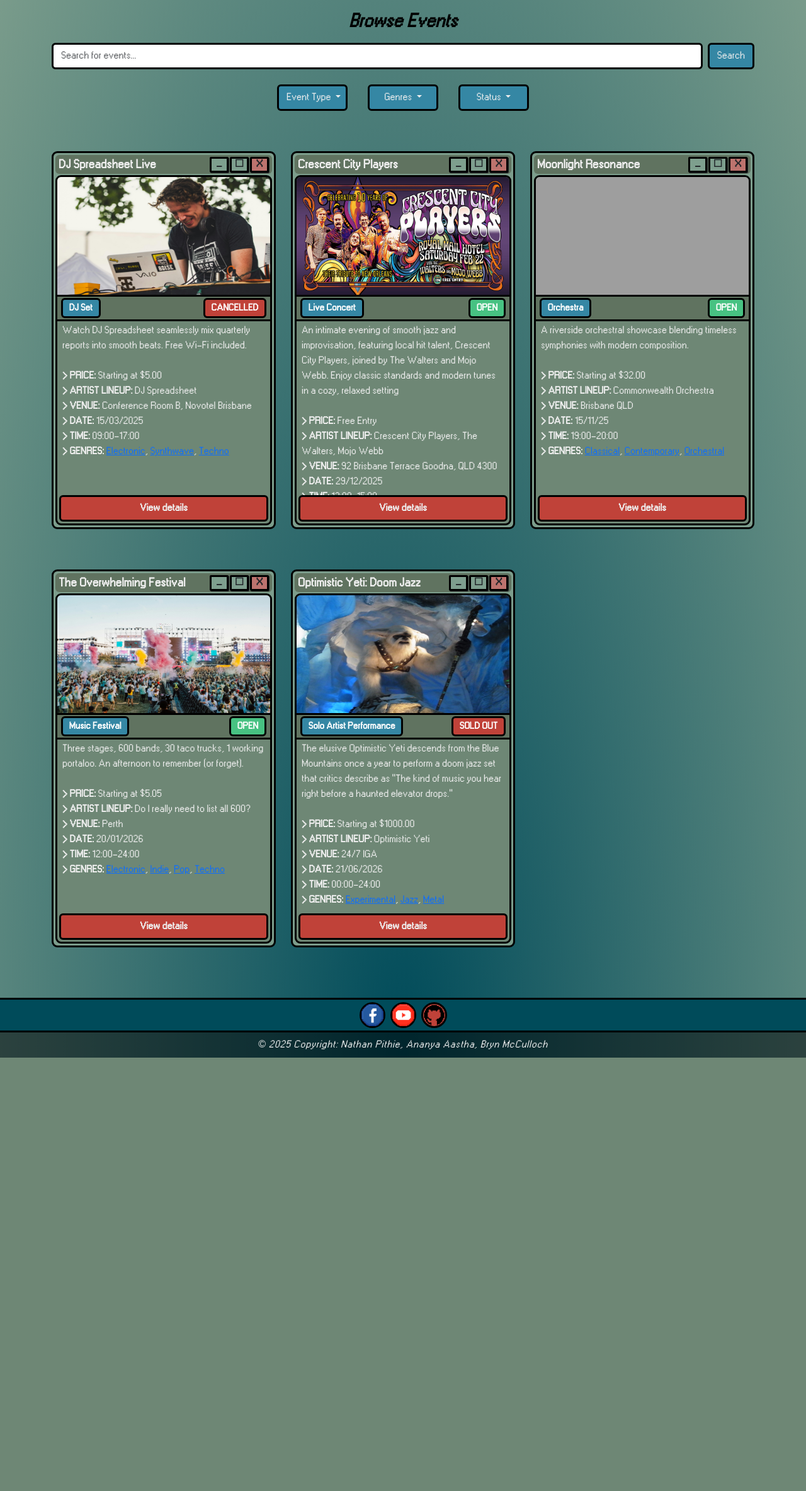
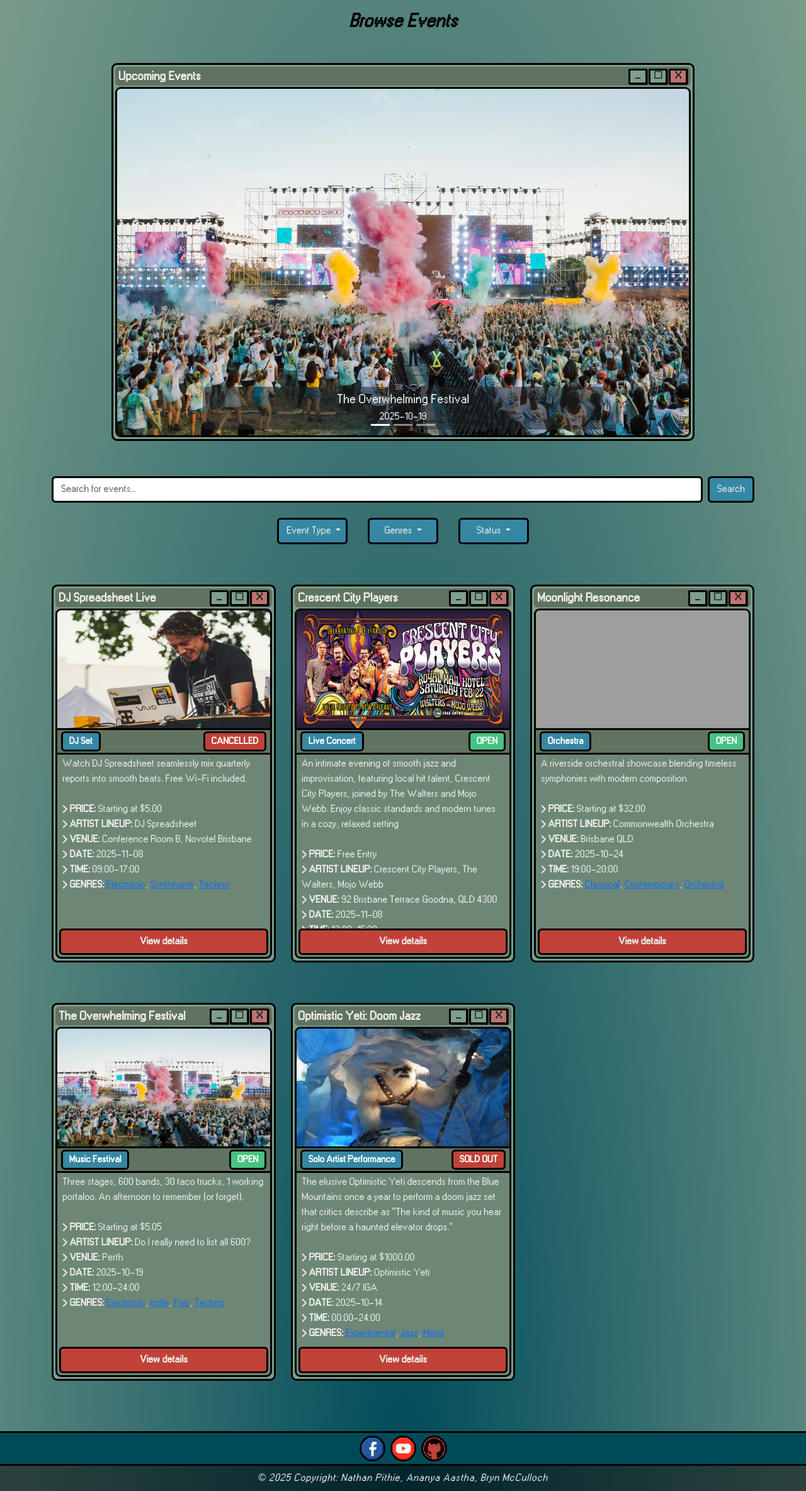
Before and after one commit to RedNate22/IAB207_A2_Group49, a Flask app: page / in a window 1280 px wide. Shown: the part 79-2446 px from the top of the page at 63% size. Before the commit the page ends 1758 px from the top, so only its background shows below. Run offline with Flask 3, Linux system fonts and the light colour scheme; some libraries are stand-ins or nearby versions; grey boxes are pictures that could not be loaded.

Commit message:
added new feature on landing page

```diff
--- a/club95/__init__.py
+++ b/club95/__init__.py
@@ -1,4 +1,5 @@
 # import flask - from 'package' import 'Class'
+from datetime import datetime, timedelta
 from flask import Flask, app, render_template
 from flask_bootstrap import Bootstrap5
 from flask_sqlalchemy import SQLAlchemy
@@ -298,7 +299,7 @@ def populate_database(app: Flask) -> None:
             "title": "DJ Spreadsheet Live",
             "type": "DJ Set",
             "status": "CANCELLED",
-            "date": "15/03/2025",
+            "date": (datetime.now() + timedelta(days=30)).strftime("%Y-%m-%d"),
             "description": "Watch DJ Spreadsheet seamlessly mix quarterly reports into smooth beats. Free Wi-Fi included.",
             "start_time": "09:00",
             "end_time": "17:00",
@@ -315,7 +316,7 @@ def populate_database(app: Flask) -> None:
             "title": "Crescent City Players",
             "type": "Live Concert",
             "status": "OPEN",
-            "date": "29/12/2025",
+            "date": (datetime.now() + timedelta(days=30)).strftime("%Y-%m-%d"),
             "description":
                "An intimate evening of smooth jazz and improvisation, featuring local hit talent, " +
                "Crescent City Players, joined by The Walters and Mojo Webb. Enjoy classic standards and modern tunes " +
@@ -330,7 +331,7 @@ def populate_database(app: Flask) -> None:
                {"tier": "1", "price": 0.00, "perks": "", "qty": 30},
                {"tier": "2", "price": 7.99, "perks": "1 free drink of choice", "qty": 20},
                {"tier": "3", "price": 14.99, "perks": "2 free drinks of choice", "qty": 10},
-               {"tier": "4", "price": 24.99, "perks": "2 free drinks of chocie & priority seating", "qty": 5},
+               {"tier": "4", "price": 24.99, "perks": "2 free drinks of choice & priority seating", "qty": 5},
                {"tier": "5", "price": 49.99, "perks": "VIP (unlimited drinks, meet and greet with the bands)", "qty": 1},
             ],
          },
@@ -339,7 +340,7 @@ def populate_database(app: Flask) -> None:
             "title": "Moonlight Resonance",
             "type": "Orchestra",
             "status": "OPEN",
-            "date": "15/11/25",
+            "date": (datetime.now() + timedelta(days=15)).strftime("%Y-%m-%d"),
             "description":
                "A riverside orchestral showcase blending timeless symphonies " +
                "with modern composition.",
@@ -358,7 +359,7 @@ def populate_database(app: Flask) -> None:
             "title": "The Overwhelming Festival",
             "type": "Music Festival",
             "status": "OPEN",
-            "date": "20/01/2026",
+            "date": (datetime.now() + timedelta(days=10)).strftime("%Y-%m-%d"),
             "description":
                "Three stages, 600 bands, 30 taco trucks, 1 working portaloo. " +
                "An afternoon to remember (or forget).",
@@ -378,7 +379,7 @@ def populate_database(app: Flask) -> None:
             "title": "Optimistic Yeti: Doom Jazz",
             "type": "Solo Artist Performance",
             "status": "SOLD OUT",
-            "date": "21/06/2026",
+            "date": (datetime.now() + timedelta(days=5)).strftime("%Y-%m-%d"),
             "description":
                "The elusive Optimistic Yeti descends from the Blue Mountains once a year to " +
                "perform a doom jazz set that critics describe as \"The kind of music you hear " +
@@ -398,7 +399,7 @@ def populate_database(app: Flask) -> None:
             "title": "Sydney Indie Nights: Local Showcase",
             "type": "Live Concert",
             "status": "INACTIVE",
-            "date": "05/01/2025",
+            "date": (datetime.now() + timedelta(days=3)).strftime("%Y-%m-%d"),
             "description": "A lineup of Sydney's top emerging indie and alternative bands, " +
             "offerning an energetic night of original music and live performances.",
             "start_time": "20:00",
--- a/club95/home.py
+++ b/club95/home.py
@@ -1,6 +1,7 @@
 import re
 from flask import Blueprint, render_template, request, redirect, url_for, flash
 from sqlalchemy import func
+from datetime import date, datetime
 from .models import Artist, Event, Genre, Ticket, Venue
 from . import db
 
@@ -11,24 +12,58 @@ def _active_event_clause():
     # Return a SQL clause that excludes inactive events from public browsing.
     return db.or_(Event.status.is_(None), func.upper(Event.status) != 'INACTIVE')
 
+def _parse_event_date(raw_value: str):
+    # Attempt to convert a stored event date string into a real date object.
+    if not raw_value:
+        return None
+    try:
+        return datetime.strptime(raw_value, "%Y-%m-%d").date()
+    except (TypeError, ValueError):
+        return None
+
+def _select_upcoming_events(events, limit=3):
+    # Extract the nearest upcoming OPEN events from an iterable of Event objects.
+    today = date.today()
+    upcoming = []
+    # simple sorting
+    for ev in events:
+        parsed_date = _parse_event_date(ev.date)
+        status = (ev.status or '').strip().upper()
+        if parsed_date and parsed_date >= today and status == 'OPEN':
+            upcoming.append((parsed_date, ev))
+
+    upcoming.sort(key=lambda item: item[0])
+    return [ev for _, ev in upcoming[:limit]]
 # Home page
 @home_bp.route('/')
 def index():
-    event = db.session.scalars(
+    events = db.session.scalars(
         db.select(Event).where(_active_event_clause())
     ).all()
-    return render_template('index.html', heading='Browse Events', events=event)
+
+    top_three = _select_upcoming_events(events)
+    return render_template(
+        'index.html',
+        heading='Browse Events',
+        events=events,
+        upcoming_events=top_three
+    )
 
 @home_bp.route('/search')
 def search():
     term = (request.args.get('search') or '').strip()
 
     # accept both [] and non-[] parameter names
-    type_vals   = request.args.getlist('event_type[]') + request.args.getlist('event_type')
-    genre_vals  = request.args.getlist('genre[]')      + request.args.getlist('genre')
-    status_vals = request.args.getlist('status[]')     + request.args.getlist('status')
+    type_vals = request.args.getlist('event_type[]') + request.args.getlist('event_type')
+    genre_vals = request.args.getlist('genre[]') + request.args.getlist('genre')
+    status_vals = request.args.getlist('status[]') + request.args.getlist('status')
 
-    # start with a base selectable
+    upcoming_three = _select_upcoming_events(
+        db.session.scalars(
+            db.select(Event).where(_active_event_clause())
+        ).all()
+    )
+
     q = db.select(Event).where(_active_event_clause())
 
     # ---- text & price search (only if term provided) ----
@@ -102,7 +137,8 @@ def search():
         'index.html',
         heading='Browse Events',
         events=events,
-        search_term=term
+        search_term=term,
+        upcoming_events=upcoming_three
     )
 
 
--- a/club95/models.py
+++ b/club95/models.py
@@ -158,7 +158,7 @@ class Ticket(db.Model):
     ticketTier = db.Column(db.String(100), nullable=False)
     price = db.Column(db.Float, nullable=False)
     availability = db.Column(db.Integer, default=1, nullable=False)
-    perks = db.Column(db.String(50), nullable=True)
+    perks = db.Column(db.String(120), nullable=True)
     event_id = db.Column(db.Integer, db.ForeignKey('events.id'))
     orders = db.relationship(
         'Order',
--- a/club95/templates/events/createevent.html
+++ b/club95/templates/events/createevent.html
@@ -720,7 +720,7 @@
                                                 type="text"
                                                 name="ticket_perks[]"
                                                 placeholder="Water, Wi-Fi, Pizza, etc."
-                                            maxlength="50"
+                                                maxlength="120"
                                             />
                                     </div>
                                 </div>
--- a/club95/templates/index.html
+++ b/club95/templates/index.html
@@ -3,6 +3,61 @@ render_search_filters %} {% block body %}
 
 <!-- prettier-ignore -->
 <div class="main-window">
+    {% if upcoming_events %}
+    <div class="container mb-4" id="upcoming-events-window-container">
+        <div class="row justify-content-center">
+            <div class="col-12 col-lg-10">
+                <div class="window" id="upcoming-events-window">
+                    <div class="title-bar">
+                        <span class="window-title">Upcoming Events</span>
+                        <div class="window-controls">
+                            <button type="button" class="btn" href="#!">_</button>
+                            <button type="button" class="btn" href="#!">☐</button>
+                            <button type="button" class="btn" id="closebtn" href="#!">X</button>
+                        </div>
+                    </div>
+                    <div class="sub-window">
+                        <div id="upcomingEventsCarousel" class="carousel slide" data-bs-ride="carousel">
+                            {% if upcoming_events|length > 1 %}
+                            <div class="carousel-indicators">
+                                {% for event in upcoming_events %}
+                                <button type="button" data-bs-target="#upcomingEventsCarousel" data-bs-slide-to="{{ loop.index0 }}" class="{% if loop.first %}active{% endif %}" {% if loop.first %}aria-current="true"{% endif %} aria-label="Slide {{ loop.index }}"></button>
+                                {% endfor %}
+                            </div>
+                            {% endif %}
+                            <div class="carousel-inner">
+                                {% for event in upcoming_events %}
+                                {% set poster_src = url_for('static', filename='img/' ~ event.image) if event.image else url_for('static', filename='img/fallback.jpg') %}
+                                <div class="carousel-item {% if loop.first %}active{% endif %}">
+                                    <a href="{{ url_for('events_bp.eventdetails', event_id=event.id) }}" class="d-block position-relative">
+                                        <img src="{{ poster_src }}" class="d-block w-100" alt="{{ event.title }} poster" />
+                                        <div class="carousel-caption d-none d-md-block bg-dark bg-opacity-50 rounded py-2 px-3">
+                                            <h5 class="mb-1">{{ event.title }}</h5>
+                                            {% set event_date = event.date or 'Coming Soon' %}
+                                            <p class="mb-0">{{ event_date }}</p>
+                                        </div>
+                                    </a>
+                                </div>
+                                {% endfor %}
+                            </div>
+                            {% if upcoming_events|length > 1 %}
+                            <button class="carousel-control-prev" type="button" data-bs-target="#upcomingEventsCarousel" data-bs-slide="prev">
+                                <span class="carousel-control-prev-icon" aria-hidden="true"></span>
+                                <span class="visually-hidden">Previous</span>
+                            </button>
+                            <button class="carousel-control-next" type="button" data-bs-target="#upcomingEventsCarousel" data-bs-slide="next">
+                                <span class="carousel-control-next-icon" aria-hidden="true"></span>
+                                <span class="visually-hidden">Next</span>
+                            </button>
+                            {% endif %}
+                        </div>
+                    </div>
+                </div>
+            </div>
+        </div>
+    </div>
+    {% endif %}
+
     {{ render_search_filters(
     search_term=search_term|default(''),
     search_url='home_bp.search',
```
Also changed, not shown: club95/events.py (+4 -4 lines). Lines whose indentation alone changed are shown as unchanged.
